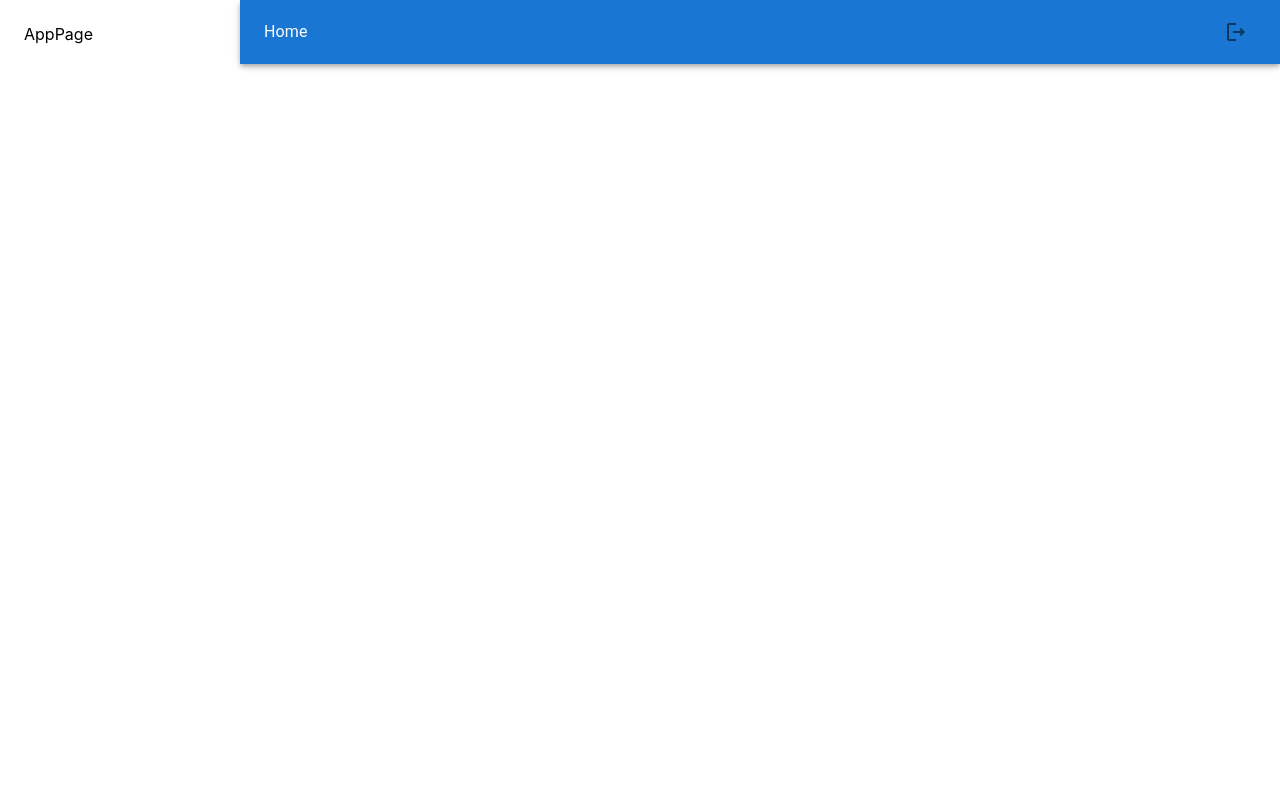
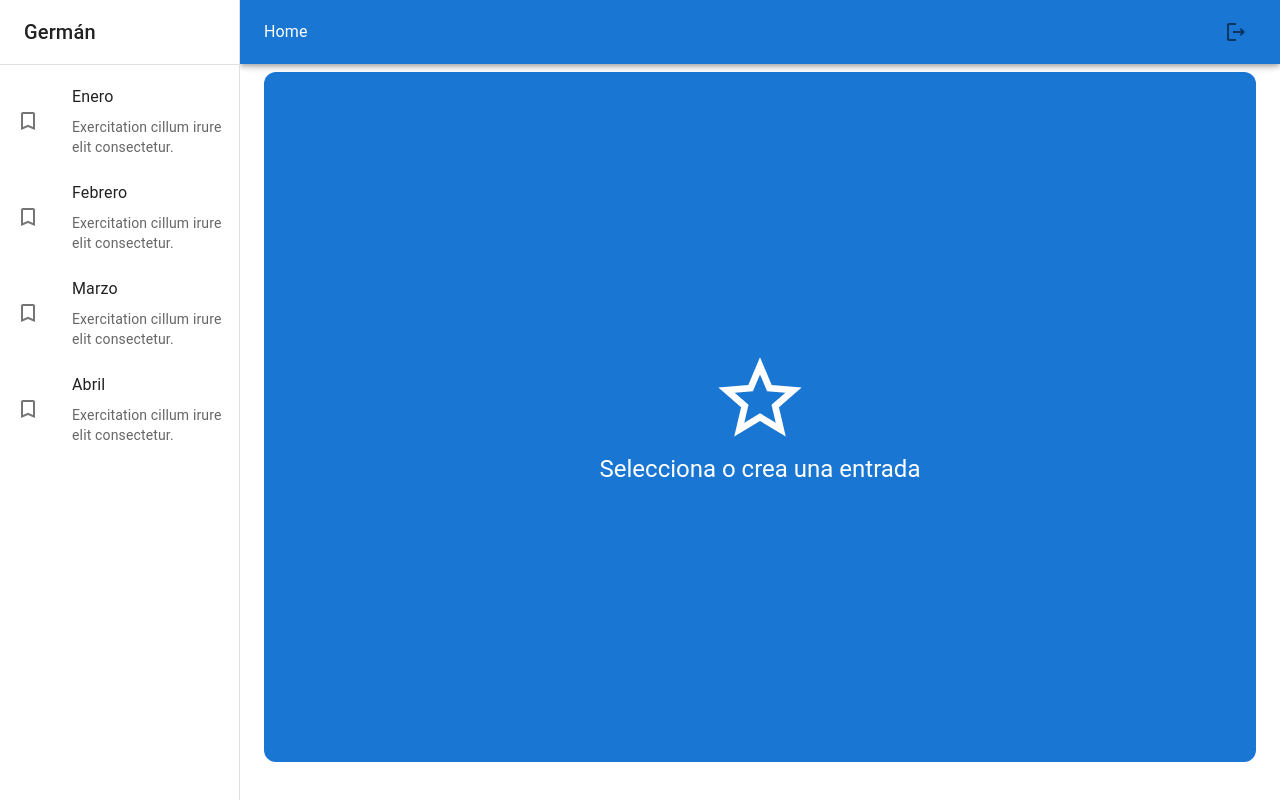
Before and after one commit to germanheinz/AuthenticationApp, a React (Vite) app: page / in a window 1280 px wide. Built offline with nearby package versions, Linux system fonts and the light colour scheme.

Commit message:
Creating Nothing Selected View

```diff
--- a/src/app/pages/AppPage.jsx
+++ b/src/app/pages/AppPage.jsx
@@ -1,10 +1,11 @@
 import { Typography } from "@mui/material"
 import { HomeLayout } from "../../auth/layout/HomeLayout"
+import { NothingSelectedView } from "../views/NothingSelectedView"
 
 export const AppPage = () => {
   return (
   <HomeLayout>
-    <Typography variant="p">AppPage</Typography>
+    <NothingSelectedView/>
   </HomeLayout>
   )
 }
--- /dev/null
+++ b/src/app/views/NothingSelectedView.jsx
@@ -0,0 +1,23 @@
+import { Grid, Typography } from '@mui/material';
+import { StarOutline } from '@mui/icons-material';
+
+
+export const NothingSelectedView = () => {
+  return (
+    <Grid
+      container
+      spacing={ 0 }
+      direction="column"
+      alignItems="center"
+      justifyContent="center"
+      sx={{ minHeight: 'calc(100vh - 110px)', backgroundColor: 'primary.main', borderRadius: 3 }}
+    >
+        <Grid item xs={ 12 }>
+            <StarOutline sx={{ fontSize: 100, color: 'white' }} />
+        </Grid>
+        <Grid item xs={ 12 }>
+            <Typography color="white" variant='h5'>Selecciona o crea una entrada</Typography>
+        </Grid>
+    </Grid>
+  )
+}
--- a/src/auth/layout/HomeLayout.jsx
+++ b/src/auth/layout/HomeLayout.jsx
@@ -1,6 +1,7 @@
 import { Box } from '@mui/material'
 import React from 'react'
 import { Navbar } from '../../components/Navbar'
+import { SideBar } from '../../components/Sidebar'
 
 export const HomeLayout = ({ children }) => {
   return (
@@ -9,8 +10,10 @@ export const HomeLayout = ({ children }) => {
     {/* Navbar */}
     <Navbar/>
 
+    <SideBar/>
+
         <Box component='main'
-        sx={{ flexGrow: 1, p: 3 }}
+        sx={{ flexGrow: 1, p: 3, marginTop: 6 }}
         >
             { children }
 
--- /dev/null
+++ b/src/components/Sidebar.jsx
@@ -0,0 +1,47 @@
+import { Box, Divider, Drawer, Grid, List, ListItem, ListItemButton, ListItemIcon, ListItemText, Toolbar, Typography } from '@mui/material'
+import { TurnedInNot } from '@mui/icons-material';
+
+export const SideBar = ({ drawerWidth = 240 }) => {
+  return (
+    <Box
+        component='nav'
+        sx={{ width: { sm: drawerWidth }, flexShrink: { sm: 0 } }}
+    >
+        <Drawer
+            variant='permanent' // temporary
+            open
+            sx={{
+                display: { xs: 'block' },
+                '& .MuiDrawer-paper': { boxSizing: 'border-box', width: drawerWidth }
+            }}
+        >
+            <Toolbar>
+                <Typography variant='h6' noWrap component='div'>
+                    Germán
+                </Typography>
+            </Toolbar>
+            <Divider />
+
+            <List>
+                {
+                    ['Enero','Febrero','Marzo','Abril'].map( text => (
+                        <ListItem key={ text } disablePadding>
+                            <ListItemButton>
+                                <ListItemIcon>
+                                    <TurnedInNot />
+                                </ListItemIcon>
+                                <Grid container>
+                                    <ListItemText primary={ text } />
+                                    <ListItemText secondary={ 'Exercitation cillum irure elit consectetur.' } />
+                                </Grid>
+                            </ListItemButton>
+                        </ListItem>
+                    ))
+                }
+            </List>
+
+        </Drawer>
+
+    </Box>
+  )
+}
```
